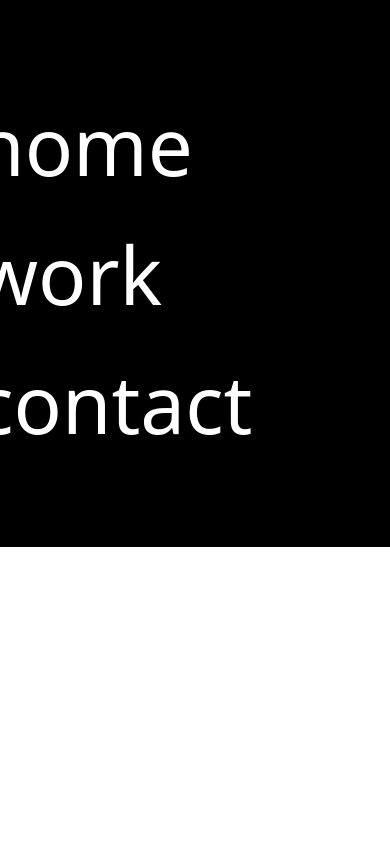
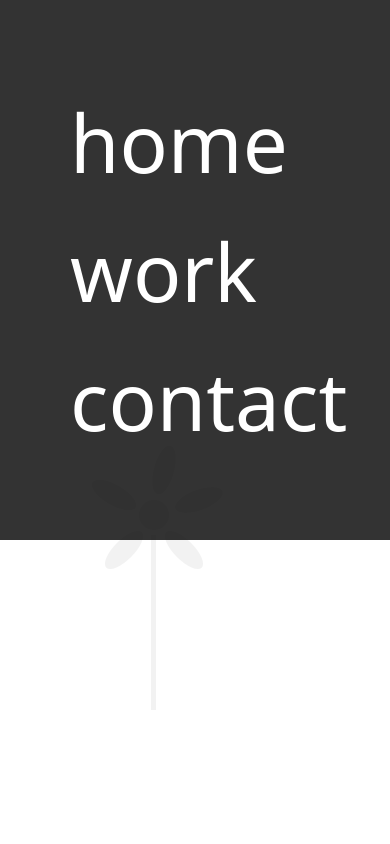
Before and after one commit to ellafreudenberger/Portfolio-Website, a React (Create React App) app in the folder my-portfolio/: page /contact in a window 390 px wide. Shown: the top 844 px of the page. Built offline with nearby package versions, Linux system fonts and the light colour scheme.

Commit message:
layout styling

```diff
--- a/my-portfolio/src/components/nav.js
+++ b/my-portfolio/src/components/nav.js
@@ -1,15 +1,33 @@
-import React from 'react';
+import React, { useState, useEffect } from 'react';
 import "../styling/nav.css";
 
-function PortfolioNav () {
+function PortfolioNav() {
+    const [isScrolled, setIsScrolled] = useState(false);
+
+    useEffect(() => {
+        const handleScroll = () => {
+            if (window.scrollY > 0 && window.innerWidth <= 900) {
+                setIsScrolled(true);
+            } else {
+                setIsScrolled(false);
+            }
+        };
+
+        window.addEventListener('scroll', handleScroll);
+
+        return () => {
+            window.removeEventListener('scroll', handleScroll);
+        };
+    }, []); // Empty dependency array ensures the effect runs only once, similar to componentDidMount
+
     return (
-       <nav className="invert-property">
-         <ul>
-             <li><a href="/">home</a></li>
-             <li><a href="/projects">work</a></li>
-             <li><a href="/contact">contact</a></li>
-          </ul>
-       </nav>
+        <nav className={`invert-property ${isScrolled && 'nav-scrolled'}`}>
+            <ul className={`${isScrolled && 'scrolled'}`}>
+                <li><a href="/">home</a></li>
+                <li><a href="/projects">work</a></li>
+                <li><a href="/contact">contact</a></li>
+            </ul>
+        </nav>
     );
 }
 
--- a/my-portfolio/src/index.css
+++ b/my-portfolio/src/index.css
@@ -283,7 +283,7 @@ body {
   margin-right: 40%;
   margin-left: 100px;
   line-height: 1.7;
-  margin-top: 10px;
+  margin-top: 92px;
 }
 
 .highlight {
@@ -301,7 +301,7 @@ body {
     -webkit-background-clip: text; /* Apply gradient to text only */
     background-clip: text; /* Apply gradient to text only */
     color: transparent; /* Hide text color */
-    text-shadow: 0 0 5px (255, 255, 255, 0.1);
+    text-shadow: 0 0 1px (255, 255, 255, 0.1);
 }
 
 body {
@@ -315,9 +315,9 @@ body {
     font-size: 30px;
     text-align: left;
     justify-content: center;
-   margin-right: 30%;
-   margin-left: 50px;
-   margin-top: 100px;
+    margin-right: 30%;
+    margin-left: 50px;
+    margin-top: 580px;
  }
 
 
--- a/my-portfolio/src/styling/nav.css
+++ b/my-portfolio/src/styling/nav.css
@@ -1,10 +1,16 @@
 nav {
+    position: fixed; /* Fix the nav at the top of the viewport */
+    top: 0;
+    height: 90px;
+    width: 100%;
+    z-index: 999; /* Ensure it's above other content */
+    background-color: rgba(255, 255, 255, 0.8); /* Transparent white background */
+    transition: background-color 0.3s; /* Smooth transition for background color change */
     display: flex;
-    top: 0;
     justify-content: center;
-    margin-bottom: 11px;
-    background-color: rgb(255, 255, 255)
-  }
+    align-items: center;
+}
+
 
 
   ul {
@@ -38,7 +44,9 @@ nav {
 /* Media queries for adjusting font size based on screen width */
 @media (max-width: 900px) {
     nav {
-        background-color: white;
+        background-color: rgba(255, 255, 255, 0.8); /* Transparent white background for small screens */
+        height: 540px;
+        justify-content: flex-start;
     }
     .invert-property {
         filter: invert(100%);
@@ -52,7 +60,7 @@ nav {
 
     li {
       margin-top: 0%;
-      margin-left: -30%;
+      margin-left: 0%;
     }
 
     li a:hover {
@@ -63,4 +71,17 @@ nav {
         color: transparent; /* Hide text color */
         text-shadow: 0 0 5px (255, 255, 255, 0.5);
       }
+
+      .nav-scrolled {
+        height: 65px;
+        background-color: rgba(255, 255, 255, 0.8); /* Transparent white background */
+        transition: background-color 0.3s; /* Smooth transition for background color change */
+        justify-content: flex-end;
+    }
+
+    .scrolled {
+        font-size: 14px; /* Adjust the font size as desired */
+        flex-direction: row;
+        justify-content: flex-end;
+    }
   }
```
